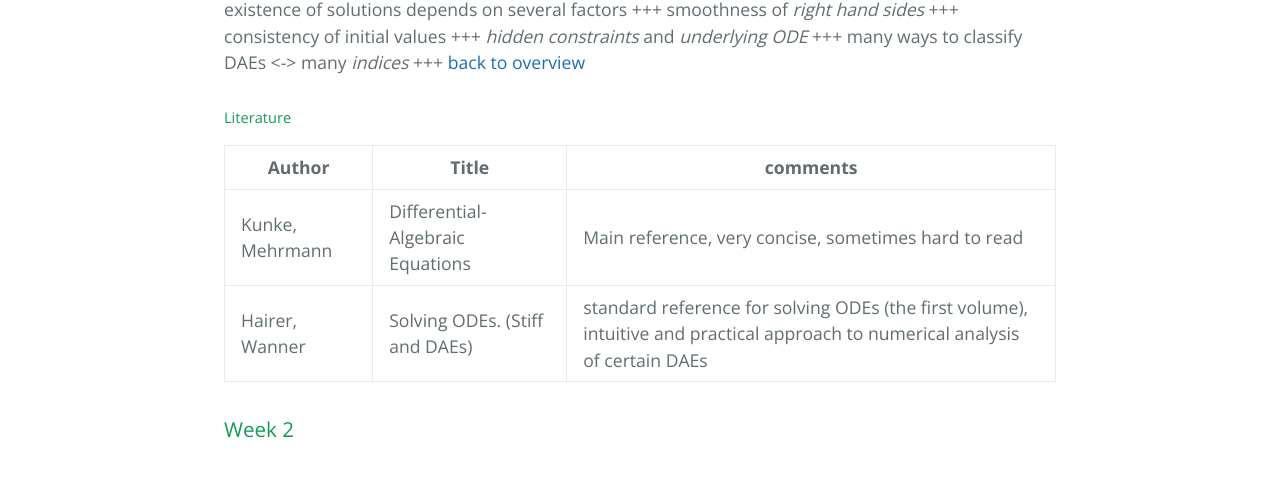
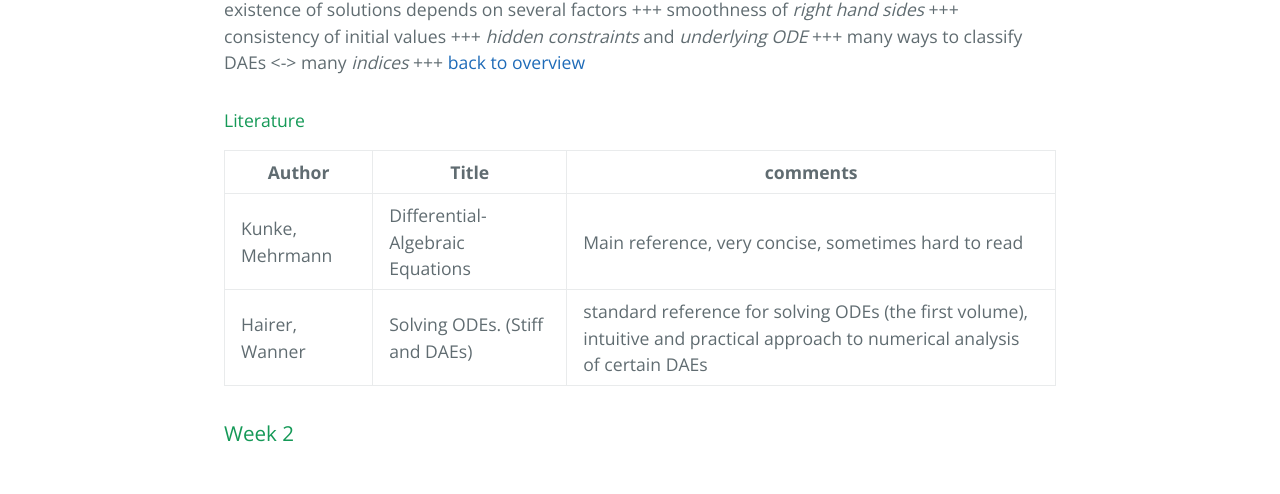
Before and after one commit to highlando/16-dae-course-ovgu, a Jekyll site: the page built from index.md, in a window 1280 px wide. Shown: the part 1848-2342 px from the top of the page. Built offline with Jekyll 4.4.1, drawn with Linux system fonts in a browser that asks for light colours.

Commit message:
header fix

```diff
--- a/index.md
+++ b/index.md
@@ -47,13 +47,15 @@ Here you find basic and current information and materials for the lecture
    * Index reduction
 
 ### Week 1
+
 #### Introductory considerations (1)
+
 +++ DAEs are coupled differential and nondifferential (algebraic) equations +++ cf. the pendulum +++ which is naturally modelled as a DAE +++ as are electrical circuits, chemical reactions, and flows +++ in numerical schemes, equations are solved approximately - what does this mean for the pendulum? +++  [back to overview](#overview)
 
 #### General notions from DAE calculus (1)
 +++ we consider *C1*-solutions although there are many ways to define less regular solutions +++ existence of solutions depends on several factors +++ smoothness of *right hand sides* +++ consistency of initial values +++ *hidden constraints* and *underlying ODE* +++ many ways to classify DAEs <-> many *indices* +++ [back to overview](#overview)
 
-##### Literature
+#### Literature
 
 | Author | Title | comments |
 | ------- | ------ | ------- |
```
